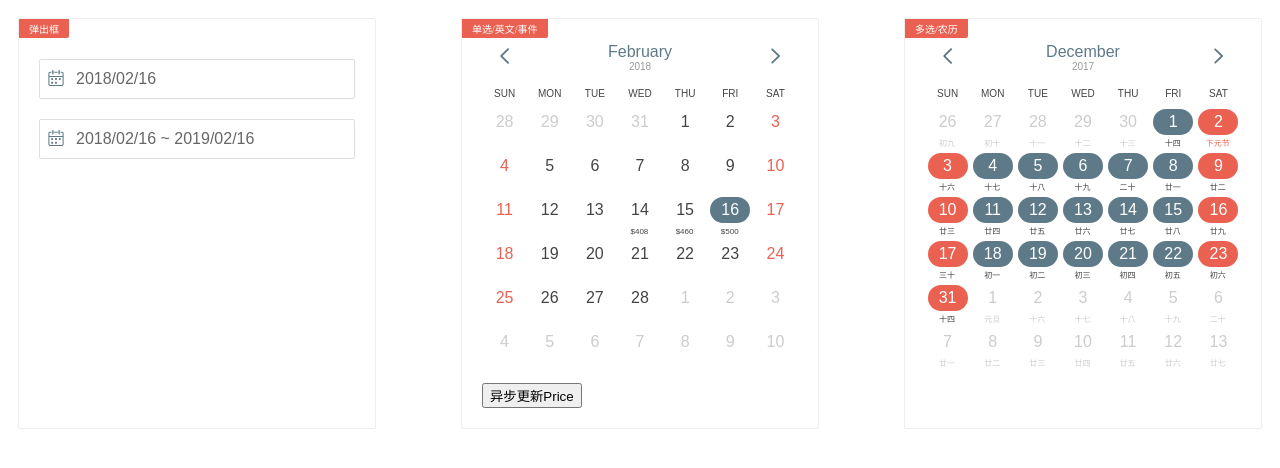
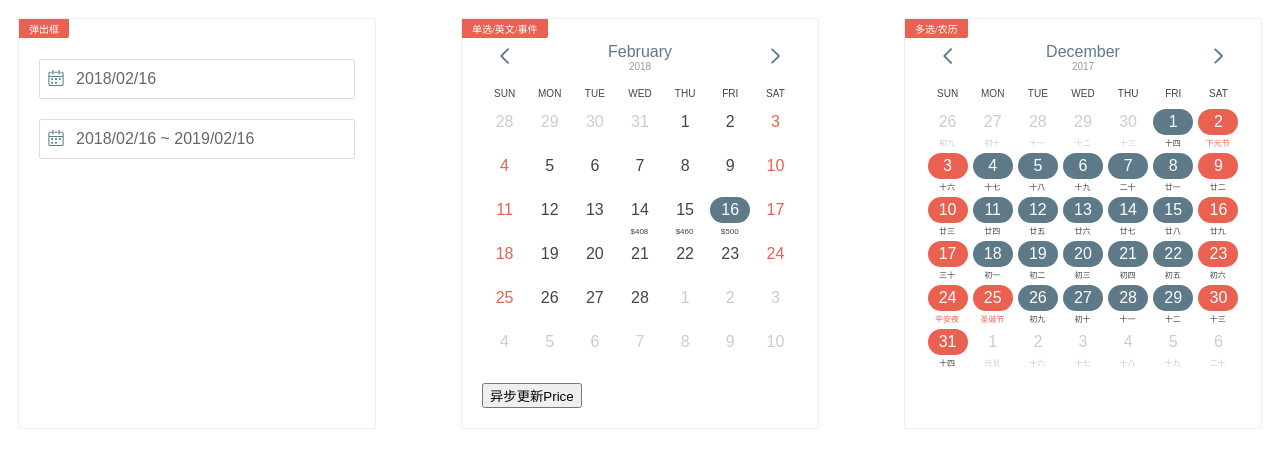
Before and after one commit to jinzhe/vue-calendar, a Vue app: page / in a window 1280 px wide. Shown: the top 468 px of the page. Built offline with nearby package versions, Linux system fonts and the light colour scheme.

Commit message:
修复日期丢失，比如2017-07-23至2017-07-29整个礼拜日期丢失

```diff
--- a/src/calendar.vue
+++ b/src/calendar.vue
@@ -287,7 +287,7 @@ export default {
                     }
                 }
                 // 最后一行
-                if (day == 6 && line<4) {
+                if (day == 6 && i<lastDateOfMonth) {
                     line++
                 }else if (i == lastDateOfMonth) {
                     // line++
```
